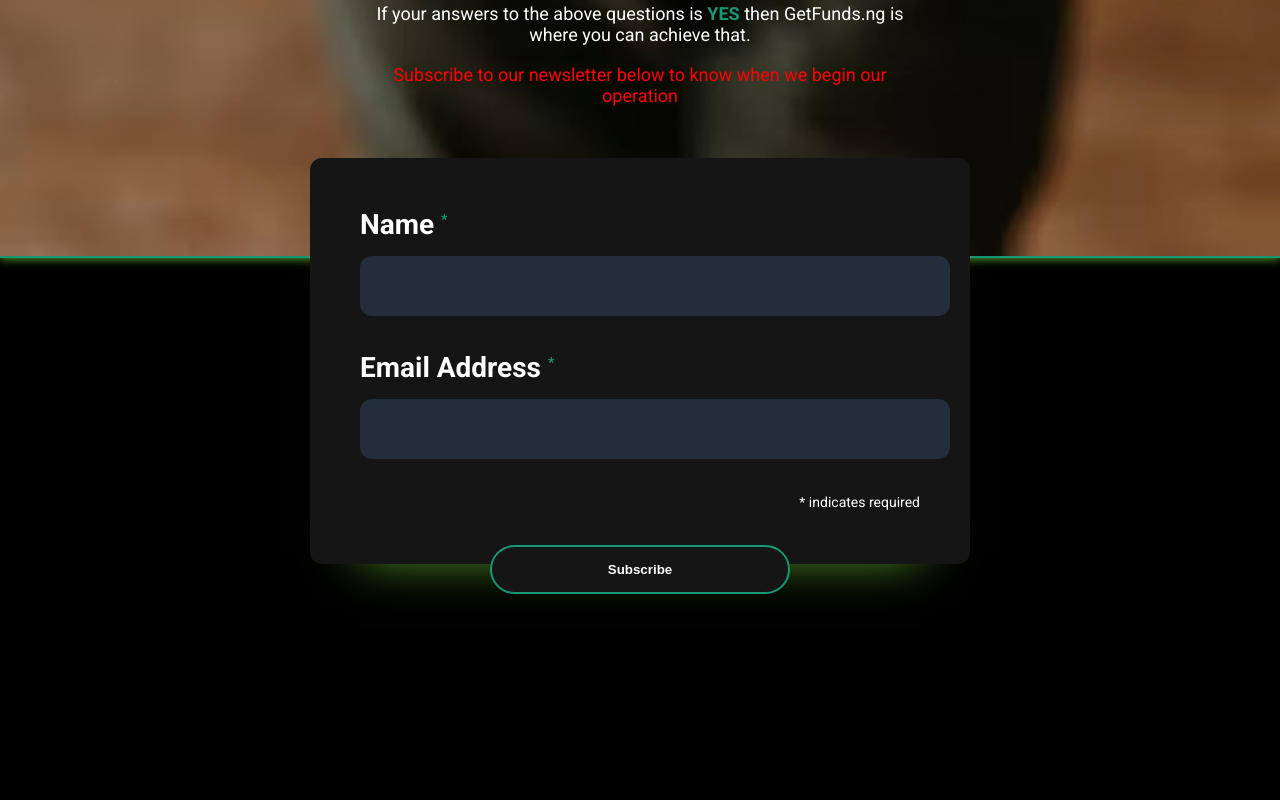
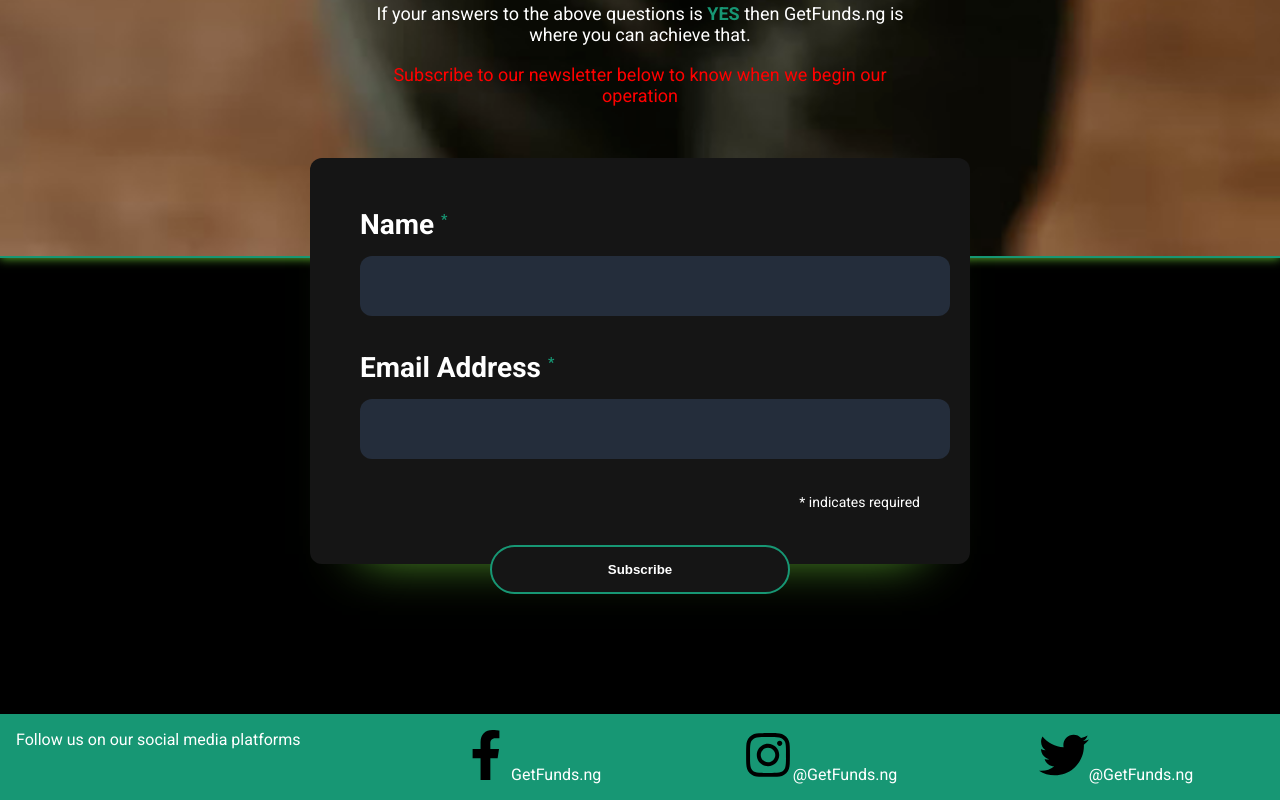
Before and after one commit to Sammydepoj/getfundsng, a plain HTML site: page index.html in a window 1280 px wide. Shown: the part 770-1570 px from the top of the page. Before the commit the page ends 1484 px from the top, so only its background shows below. Drawn offline with Linux system fonts and the light colour scheme; a script that the page names is missing.

Commit message:
social media icon updated

```diff
--- a/index.html
+++ b/index.html
@@ -81,6 +81,16 @@
         <!--End mc_embed_signup-->
         </form>
     </div>
+    <footer>
+        <p>Follow us on our social media platforms</p>
+
+        <div class="socials">
+            <a href="https://facebook.com/getfundsng" target="_blank"><img src="images/facebook-f-brands.svg" height="50px" width="50px" alt="">GetFunds.ng</a>
+            <a href="https://instagram.com/getfundsng" target="_blank"><img src="images/instagram-brands.svg" height="50px" width="50px" alt="">@GetFunds.ng</a>
+            <a href="https:/twitter.com/getfundsng" target="_blank"><img src="images/twitter-brands.svg" height="50px" width="50px" alt="">@GetFunds.ng</a>
+
+        </div>
+    </footer>
 </body>
 
 </html>
--- a/style.css
+++ b/style.css
@@ -31,7 +31,7 @@
     color: #179774;
     font-family: 'roboto', cursive;
     font-size: 7em;
-    -webkit-text-stroke: 2px #fff;
+    -webkit-text-stroke: 1px #fff;
 
     line-height: 1em;
     text-align: left;
@@ -148,6 +148,27 @@
     font-size: 0.5em;
     vertical-align: super;
 }
+footer{
+    box-sizing: border-box;
+    width: 100%;
+    color: white;
+    background-color: #179774;
+    padding: 1rem;
+    display:flex;
+    /* place-items: center; */
+}
+footer p{
+    width: 30%;
+}
+.socials{
+    display: flex;
+    justify-content: space-evenly;
+    width: 70%;
+}
+a{
+    text-decoration: none;
+    color: white;
+}
 
 @keyframes response {
     0%{
```
Also changed, not shown: images/facebook-f-brands.svg (added), images/instagram-brands.svg (added), images/twitter-brands.svg (added).
